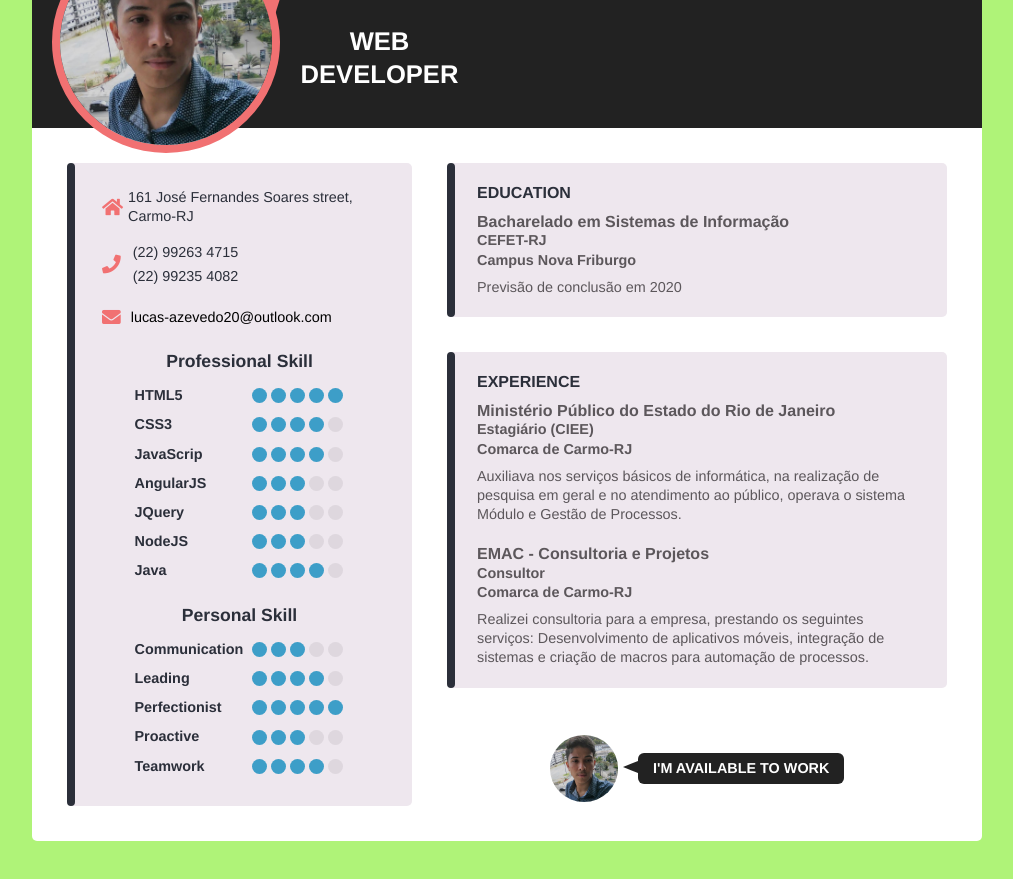
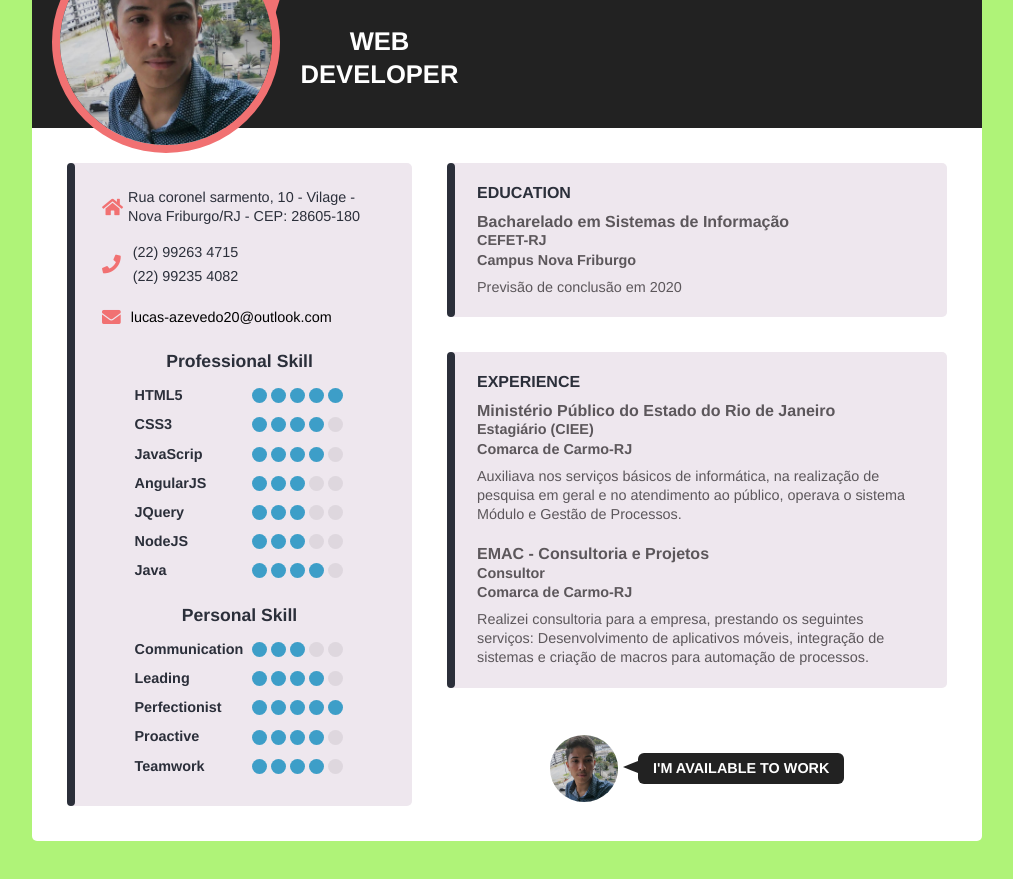
Before and after one commit to lucas-az/lucas-az.github.io, a plain HTML site: page index.html in a window 1280 px wide. Shown: the part 199-1078 px from the top of the page, without its empty margins (133-1146 px from the left). Drawn offline with Linux system fonts and the light colour scheme.

Commit message:
Change address

```diff
--- a/index.html
+++ b/index.html
@@ -36,7 +36,7 @@
                 <div>
                     <i class="fas fa-home"></i>
                     <address>
-                        <p>161 José Fernandes Soares street, Carmo-RJ</p>
+                        <p>Rua coronel sarmento, 10 - Vilage - Nova Friburgo/RJ - CEP: 28605-180</p>
                     </address>
                 </div>
                 <div>
@@ -98,7 +98,7 @@
                 </div>
                 <div>
                     <h4>Proactive</h4>
-                    <div class="progress" progress="3"></div>
+                    <div class="progress" progress="4"></div>
                 </div>
                 <div>
                     <h4>Teamwork</h4>
```
